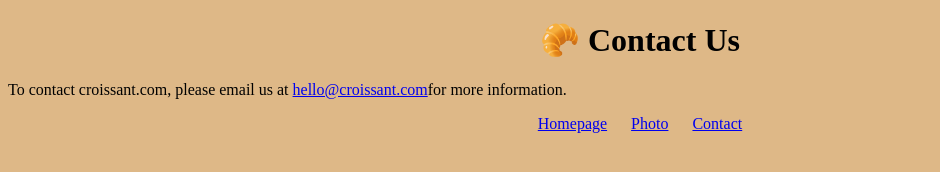
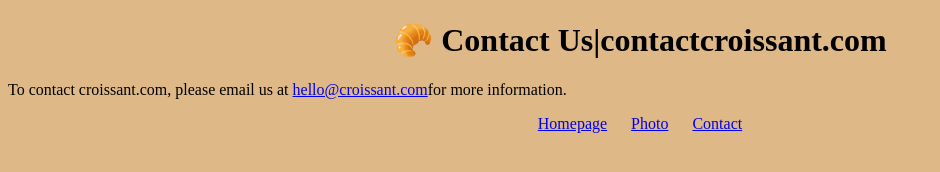
Before and after one commit to maureentullos/Croissant, a plain HTML site: page contact.html in a window 1280 px wide. Shown: the whole page, without its empty margins (0-940 px from the left). Drawn offline with Linux system fonts and the light colour scheme.

Commit message:
Updated SEO

```diff
--- a/contact.html
+++ b/contact.html
@@ -4,10 +4,11 @@
     <meta charset="UTF-8">
     <meta name="viewport" content="width=device-width, initial-scale=1.0">
     <link rel="stylesheet" href="css/styles.css"/>
+    <meta name="description" content="Contact contactcroissant.com to learn more about our homemade croissant.">
     <title>Contact Us</title>
 </head>
 <body>
-    <h1>🥐 Contact Us</h1>
+    <h1>🥐 Contact Us|contactcroissant.com</h1>
     <p>To contact croissant.com, please email us at <a href="mailto:hello@croissant.com" title="contact us by email"> hello@croissant.com</a>for more information.</p>
     <footer>
       <a href="index.html" title="Home"> Homepage</a>
```
Also changed, not shown: image.html (+2 -1 lines), index.html (+1 -1 lines).
